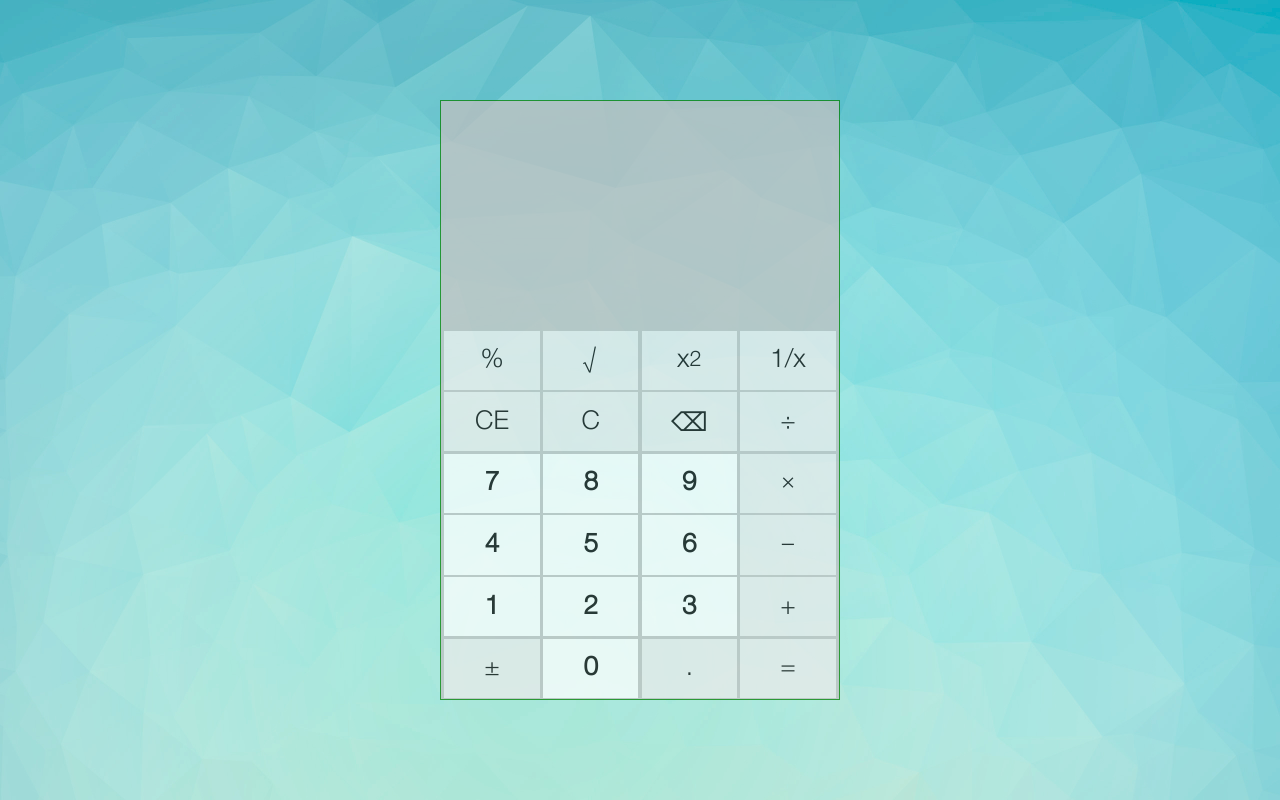
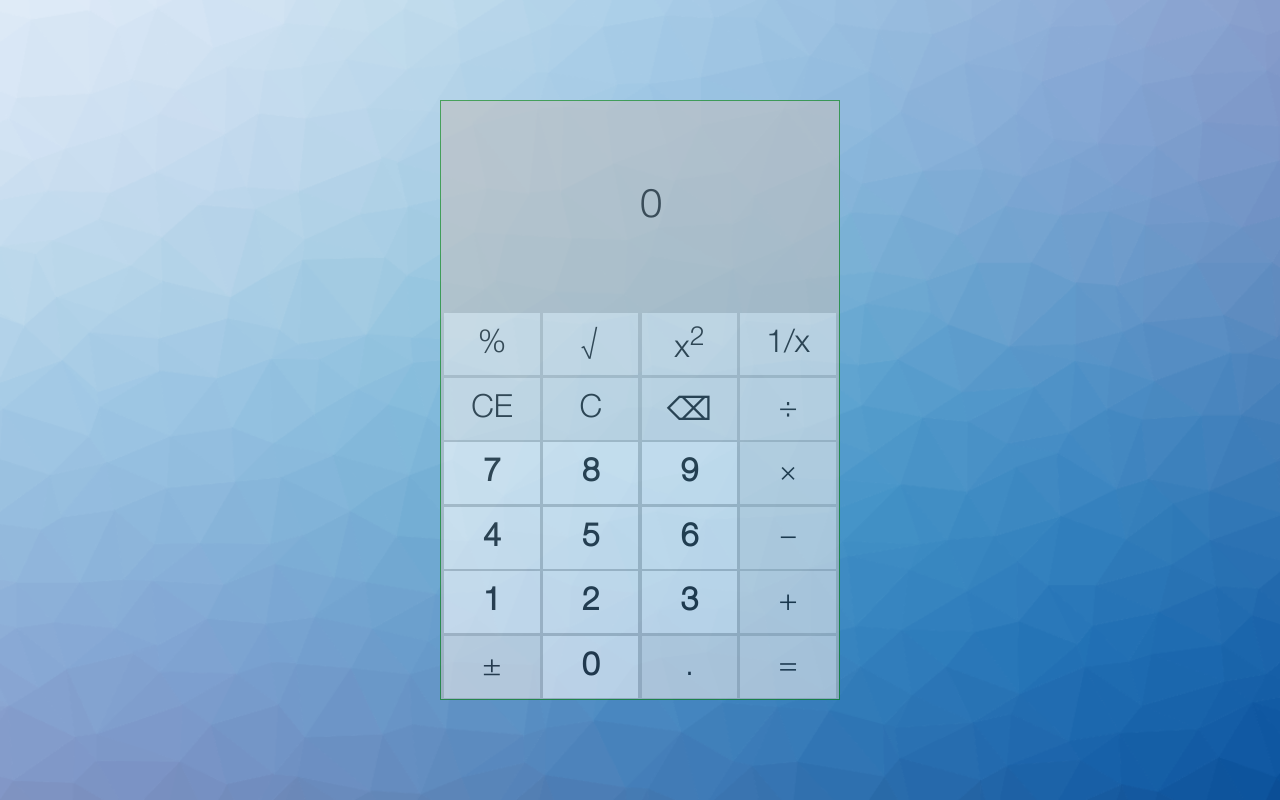
Before and after one commit to kseniyalan/react-calc, a React app: page / in a window 1280 px wide. Built offline with nearby package versions, Linux system fonts and the light colour scheme.

Commit message:
Tweak display

```diff
--- a/src/App.js
+++ b/src/App.js
@@ -117,6 +117,20 @@ class App extends Component {
 		});
 	}
 
+	operationSymbol(op) {
+		switch(op) {
+			case 'percent': return <span>%</span>;
+			case 'root': return <span>&#x221a;</span>;
+			case 'square': return <span>x<sup>2</sup></span>;
+			case 'reciprocal': return <span>1/x</span>;
+			case 'divide': return <span>&#x00F7;</span>;
+			case 'multiply': return <span>&#x00d7;</span>;
+			case 'minus': return <span>&#x2212;</span>;
+			case 'plus': return <span>+</span>;
+		}
+		return op;
+	}
+
 	render() {
 		return (
 			<div className="App">
@@ -124,32 +138,32 @@ class App extends Component {
 					<Display>
 						{this.state.previousInput}
 						&nbsp;
-						{this.state.currentOperation}
+						{this.operationSymbol(this.state.currentOperation)}
 						&nbsp;
-						{this.state.currentInput}
+						{this.state.currentInput !== '' ? this.state.currentInput : (this.state.currentOperation === '' ? '0' : '')}
 					</Display>
 				</div>
 				<div className="btns-wrap">
 					<Button onClick={this.onUnary.bind(this, 'percent')}>%</Button>
-					<Button onClick={this.onUnary.bind(this, 'root')}>&#x221a;</Button>
-					<Button onClick={this.onUnary.bind(this, 'square')}>x<sup>2</sup></Button>
-					<Button onClick={this.onUnary.bind(this, 'reciprocal')}>1/x</Button>
+					<Button onClick={this.onUnary.bind(this, 'root')}>{this.operationSymbol('root')}</Button>
+					<Button onClick={this.onUnary.bind(this, 'square')}>{this.operationSymbol('square')}</Button>
+					<Button onClick={this.onUnary.bind(this, 'reciprocal')}>{this.operationSymbol('reciprocal')}</Button>
 					<Button onClick={this.onClearEntry.bind(this)}>CE</Button>
 					<Button onClick={this.onClear.bind(this)}>C</Button>
 					<Button onClick={this.onBackspace.bind(this)}>&#x232b;</Button>
-					<Button onClick={this.onBinary.bind(this, 'divide')}>&#x00F7;</Button>
+					<Button onClick={this.onBinary.bind(this, 'divide')}>{this.operationSymbol('divide')}</Button>
 					<Button onClick={this.onDigit.bind(this, 7)} className="digit">7</Button>
 					<Button onClick={this.onDigit.bind(this, 8)} className="digit">8</Button>
 					<Button onClick={this.onDigit.bind(this, 9)} className="digit">9</Button>
-					<Button onClick={this.onBinary.bind(this, 'multiply')}>&#x00d7;</Button>
+					<Button onClick={this.onBinary.bind(this, 'multiply')}>{this.operationSymbol('multiply')}</Button>
 					<Button onClick={this.onDigit.bind(this, 4)} className="digit">4</Button>
 					<Button onClick={this.onDigit.bind(this, 5)} className="digit">5</Button>
 					<Button onClick={this.onDigit.bind(this, 6)} className="digit">6</Button>
-					<Button onClick={this.onBinary.bind(this, 'minus')}>&#x2212;</Button>
+					<Button onClick={this.onBinary.bind(this, 'minus')}>{this.operationSymbol('minus')}</Button>
 					<Button onClick={this.onDigit.bind(this, 1)} className="digit">1</Button>
 					<Button onClick={this.onDigit.bind(this, 2)} className="digit">2</Button>
 					<Button onClick={this.onDigit.bind(this, 3)} className="digit">3</Button>
-					<Button onClick={this.onBinary.bind(this, 'plus')}>+</Button>
+					<Button onClick={this.onBinary.bind(this, 'plus')}>{this.operationSymbol('plus')}</Button>
 					<Button onClick={this.onUnary.bind(this, 'plusminus')}>&#x00b1;</Button>
 					<Button onClick={this.onDigit.bind(this, 0)} className="digit">0</Button>
 					<Button onClick={this.onDecimal.bind(this)}>.</Button>
--- a/src/Button.less
+++ b/src/Button.less
@@ -4,7 +4,7 @@
 	.centerChildren();
 	width: 24%;
 	height: 16%;
-	font-size: 26px;
+	font-size: 4vmin;
 	color: #000;
 	background: @grayBg;
 	cursor: pointer;
--- a/src/Display.less
+++ b/src/Display.less
@@ -1,5 +1,5 @@
 @import './css/defines.less';
 
 .Display{
-	font-size: 28px;
+	font-size: 5vmin;
 }
--- a/src/css/index.less
+++ b/src/css/index.less
@@ -32,7 +32,7 @@ body {
 	.square(100%);
 	.centerChildren();
 	min-height: 100%;
-	background: url('./bg.jpg') center center no-repeat;
+	background: url('./bg.png') center center no-repeat;
 	background-size: cover;
 }
 
@@ -43,7 +43,7 @@ body {
 	height: 75vmin;
 	background-color: @lightGray;
 	border: 1px solid green;
-	opacity: 0.75;
+	opacity: 0.6;
 }
 
 .display-wrap{
```
Also changed, not shown: src/css/bg.jpg (deleted), src/css/bg.png (added).
